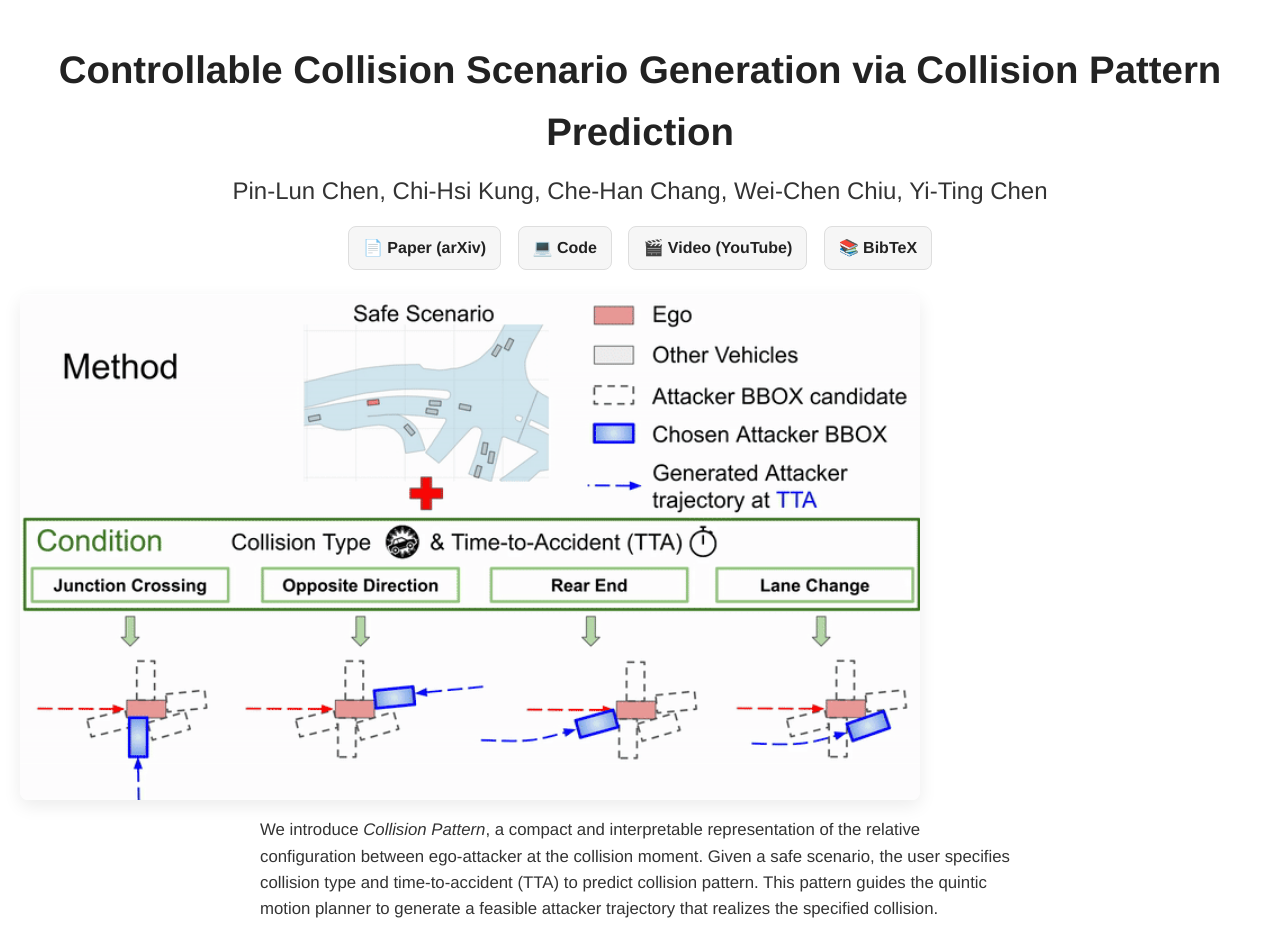
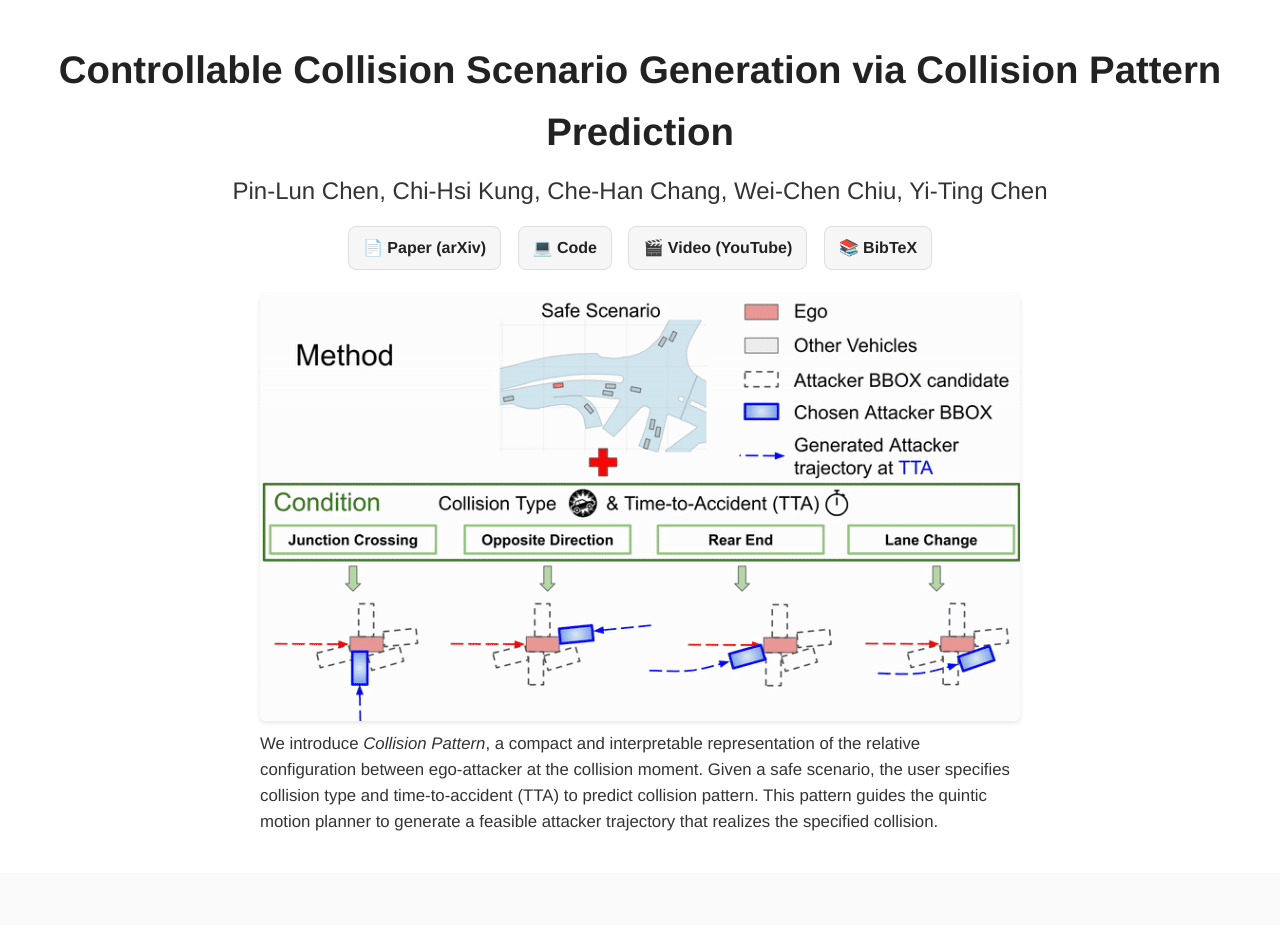
Before and after one commit to submit-user/anon2025, a plain HTML site: page index.html in a window 1280 px wide. Shown: the top 925 px of the page. Drawn offline with Linux system fonts and the light colour scheme.

Commit message:
project_page_update

```diff
--- a/index.html
+++ b/index.html
@@ -170,9 +170,18 @@
       height: 60px;
     }
 
+    .media img.teaser {
+      display: block;
+      margin: 0 auto 10px;
+      width: 100%;
+      max-width: 760px;
+      border-radius: 6px;
+      box-shadow: 0 2px 5px rgba(0,0,0,0.1);
+    }
+
     @media (max-width:900px) {
       iframe.video { height: 240px; }
-      img.teaser, img.responsive {   width: 100%;
+      img.responsive {   width: 100%;
         height: auto;
         margin: 0 auto;
         border-radius: 6px;
```
